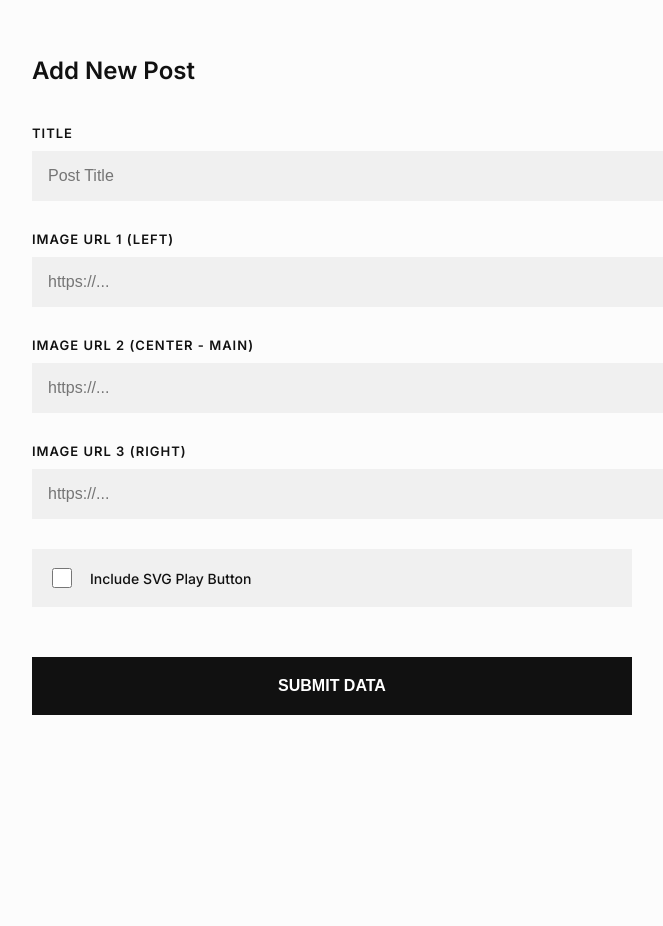
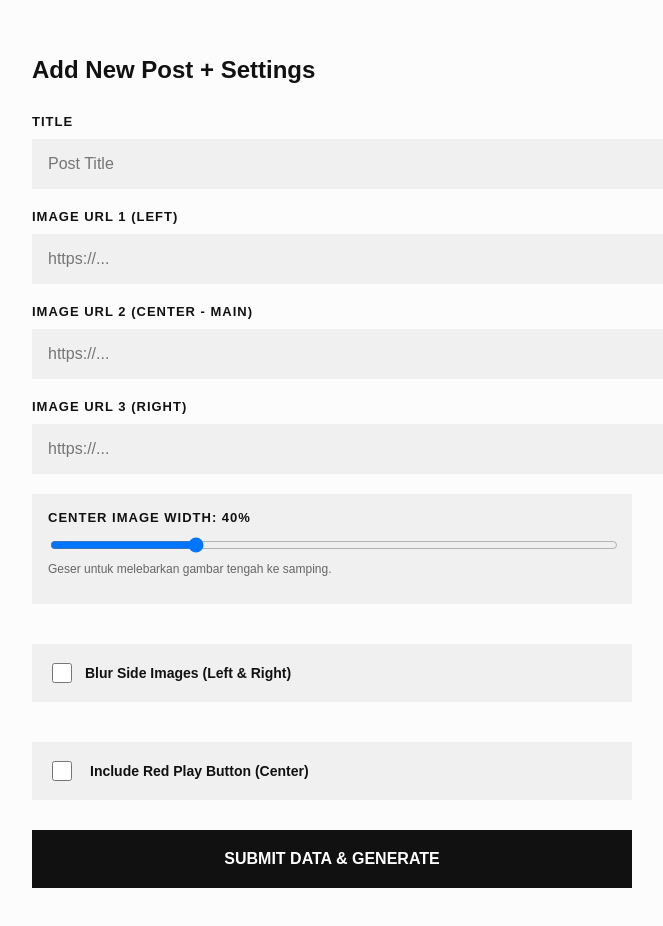
Before and after one commit to page-dotcom/cdn.images, a Next.js app: page / in a window 1280 px wide. Shown: the whole page, without its empty margins (308-971 px from the left). Before the commit the page ends 880 px from the top, so only its background shows below. Built offline with nearby package versions, Linux system fonts and the light colour scheme; no server answers.

Commit message:
Update page.tsx

```diff
--- a/app/page.tsx
+++ b/app/page.tsx
@@ -9,6 +9,12 @@ export default function Home() {
   const [img2, setImg2] = useState('');
   const [img3, setImg3] = useState('');
   const [play, setPlay] = useState(false);
+
+  // State baru untuk fitur Blur dan Lebar
+  const [blurSides, setBlurSides] = useState(false);
+  const [blurAmount, setBlurAmount] = useState(10); // Range 1-20
+  const [centerWidth, setCenterWidth] = useState(40); // Range 30-70 persen
+
   const [status, setStatus] = useState('');
   const [resultUrl, setResultUrl] = useState('');
 
@@ -17,7 +23,6 @@ export default function Home() {
     setStatus('Mengirim data...');
     setResultUrl('');
 
-    // Kirim data dan minta Supabase mengembalikan data yang baru masuk (.select())
     const { data, error } = await supabase
       .from('streamlite_posts')
       .insert([
@@ -26,117 +31,117 @@ export default function Home() {
           image_left: img1,
           image_center: img2,
           image_right: img3,
-          show_play: play
+          show_play: play,
+          // Masukkan settingan baru ke database
+          blur_sides: blurSides,
+          blur_amount: blurAmount,
+          center_width: centerWidth
         }
       ])
-      .select(); // <- Ini penting untuk mengambil ID yang baru terbuat
+      .select();
 
     if (error) {
       setStatus('Gagal: ' + error.message);
     } else if (data && data.length > 0) {
-      setStatus('Data berhasil disimpan!');
-
-      // Ambil ID dari data yang baru saja masuk
+      setStatus('Data berhasil disimpan! Tunggu sebentar...');
       const newId = data[0].id;
-
-      // Buat URL pendek yang rapi
+      // URL tetap bersih dan pendek
       const ogUrl = `/api/og?id=${newId}`;
       setResultUrl(ogUrl);
 
-      setTitle(''); setImg1(''); setImg2(''); setImg3(''); setPlay(false);
+      // Reset form (opsional)
+      // setTitle(''); setImg1(''); setImg2(''); setImg3(''); setPlay(false); setBlurSides(false); setCenterWidth(40);
     }
   };
 
+  // Style untuk label input
+  const labelStyle = { display: 'block', fontSize: '13px', fontWeight: 600, marginBottom: '10px', textTransform: 'uppercase', letterSpacing: '1px' as const };
+  // Style untuk input text
+  const inputStyle = { width: '100%', padding: '16px', backgroundColor: '#f0f0f0', border: 'none', borderRadius: 0, fontSize: '16px', outline: 'none' };
+  // Style untuk container checkbox/slider
+  const optionContainerStyle = { padding: '16px', backgroundColor: '#f0f0f0', marginBottom: '20px' };
+
   return (
-    <div style={{ display: 'flex', minHeight: '100vh', padding: '40px', justifyContent: 'center' }}>
+    <div style={{ display: 'flex', minHeight: '100vh', padding: '40px', justifyContent: 'center', fontFamily: 'sans-serif' }}>
       <div style={{ width: '100%', maxWidth: '600px' }}>
 
-        <h1 style={{ fontSize: '24px', fontWeight: 600, marginBottom: '40px' }}>
-          Add New Post
+        <h1 style={{ fontSize: '24px', fontWeight: 600, marginBottom: '30px' }}>
+          Add New Post + Settings
         </h1>
 
-        <form onSubmit={handleSubmit} style={{ display: 'flex', flexDirection: 'column', gap: '30px' }}>
+        <form onSubmit={handleSubmit} style={{ display: 'flex', flexDirection: 'column', gap: '20px' }}>
 
           <div>
-            <label style={{ display: 'block', fontSize: '13px', fontWeight: 600, marginBottom: '10px', textTransform: 'uppercase', letterSpacing: '1px' }}>Title</label>
-            <input
-              type="text"
-              value={title}
-              onChange={(e) => setTitle(e.target.value)}
-              placeholder="Post Title"
-              style={{ width: '100%', padding: '16px', backgroundColor: '#f0f0f0', border: 'none', borderRadius: 0, fontSize: '16px', outline: 'none' }}
-              required
-            />
+            <label style={labelStyle}>Title</label>
+            <input type="text" value={title} onChange={(e) => setTitle(e.target.value)} placeholder="Post Title" style={inputStyle} required />
           </div>
 
           <div>
-            <label style={{ display: 'block', fontSize: '13px', fontWeight: 600, marginBottom: '10px', textTransform: 'uppercase', letterSpacing: '1px' }}>Image URL 1 (Left)</label>
-            <input
-              type="url"
-              value={img1}
-              onChange={(e) => setImg1(e.target.value)}
-              placeholder="https://..."
-              style={{ width: '100%', padding: '16px', backgroundColor: '#f0f0f0', border: 'none', borderRadius: 0, fontSize: '16px', outline: 'none' }}
-              required
-            />
+            <label style={labelStyle}>Image URL 1 (Left)</label>
+            <input type="url" value={img1} onChange={(e) => setImg1(e.target.value)} placeholder="https://..." style={inputStyle} required />
           </div>
 
           <div>
-            <label style={{ display: 'block', fontSize: '13px', fontWeight: 600, marginBottom: '10px', textTransform: 'uppercase', letterSpacing: '1px' }}>Image URL 2 (Center - Main)</label>
-            <input
-              type="url"
-              value={img2}
-              onChange={(e) => setImg2(e.target.value)}
-              placeholder="https://..."
-              style={{ width: '100%', padding: '16px', backgroundColor: '#f0f0f0', border: 'none', borderRadius: 0, fontSize: '16px', outline: 'none' }}
-              required
-            />
+            <label style={labelStyle}>Image URL 2 (Center - Main)</label>
+            <input type="url" value={img2} onChange={(e) => setImg2(e.target.value)} placeholder="https://..." style={inputStyle} required />
           </div>
 
           <div>
-            <label style={{ display: 'block', fontSize: '13px', fontWeight: 600, marginBottom: '10px', textTransform: 'uppercase', letterSpacing: '1px' }}>Image URL 3 (Right)</label>
-            <input
-              type="url"
-              value={img3}
-              onChange={(e) => setImg3(e.target.value)}
-              placeholder="https://..."
-              style={{ width: '100%', padding: '16px', backgroundColor: '#f0f0f0', border: 'none', borderRadius: 0, fontSize: '16px', outline: 'none' }}
-              required
-            />
+            <label style={labelStyle}>Image URL 3 (Right)</label>
+            <input type="url" value={img3} onChange={(e) => setImg3(e.target.value)} placeholder="https://..." style={inputStyle} required />
+          </div>
+
+          {/* --- BAGIAN SETTING BARU --- */}
+          <div style={optionContainerStyle}>
+             <label style={labelStyle}>Center Image Width: {centerWidth}%</label>
+             <input
+                type="range" min="30" max="70" value={centerWidth}
+                onChange={(e) => setCenterWidth(parseInt(e.target.value))}
+                style={{ width: '100%', cursor: 'pointer' }}
+             />
+             <p style={{ fontSize: '12px', color: '#666', marginTop: '5px' }}>Geser untuk melebarkan gambar tengah ke samping.</p>
+          </div>
+
+          <div style={optionContainerStyle}>
+            <div style={{ display: 'flex', alignItems: 'center', gap: '10px', marginBottom: blurSides ? '15px' : '0' }}>
+                <input type="checkbox" checked={blurSides} onChange={(e) => setBlurSides(e.target.checked)} style={{ width: '20px', height: '20px', cursor: 'pointer' }} id="blurCheck"/>
+                <label htmlFor="blurCheck" style={{ fontSize: '14px', fontWeight: 600, cursor: 'pointer' }}>Blur Side Images (Left & Right)</label>
+            </div>
+
+            {/* Slider Blur Adjustment hanya muncul jika checkbox dicentang */}
+            {blurSides && (
+                <div>
+                 <label style={{...labelStyle, fontSize: '12px', marginBottom: '5px'}}>Blur Intensity: {blurAmount}px</label>
+                 <input
+                    type="range" min="1" max="30" value={blurAmount}
+                    onChange={(e) => setBlurAmount(parseInt(e.target.value))}
+                    style={{ width: '100%', cursor: 'pointer' }}
+                 />
+                </div>
+            )}
           </div>
 
           <div style={{ display: 'flex', alignItems: 'center', gap: '15px', padding: '16px', backgroundColor: '#f0f0f0' }}>
-            <input
-              type="checkbox"
-              checked={play}
-              onChange={(e) => setPlay(e.target.checked)}
-              style={{ width: '20px', height: '20px', border: 'none', borderRadius: 0, outline: 'none' }}
-            />
-            <label style={{ fontSize: '14px', fontWeight: 500 }}>Include SVG Play Button</label>
+            <input type="checkbox" checked={play} onChange={(e) => setPlay(e.target.checked)} style={{ width: '20px', height: '20px', cursor: 'pointer' }} id="playCheck"/>
+            <label htmlFor="playCheck" style={{ fontSize: '14px', fontWeight: 600, cursor: 'pointer' }}>Include Red Play Button (Center)</label>
           </div>
+          {/* --- END BAGIAN SETTING BARU --- */}
 
-          <button
-            type="submit"
-            style={{ marginTop: '20px', padding: '20px', backgroundColor: '#111', color: '#fff', border: 'none', borderRadius: 0, fontSize: '16px', fontWeight: 600, cursor: 'pointer', outline: 'none' }}>
-            SUBMIT DATA
+
+          <button type="submit" style={{ marginTop: '10px', padding: '20px', backgroundColor: '#111', color: '#fff', border: 'none', fontSize: '16px', fontWeight: 600, cursor: 'pointer' }}>
+            SUBMIT DATA & GENERATE
           </button>
 
-          {/* Status dan Hasil Link Gambar akan muncul di sini tanpa mengubah desain form */}
           {status && (
-            <div style={{ marginTop: '20px', padding: '16px', backgroundColor: resultUrl ? '#e6ffe6' : '#ffe6e6', color: '#111', fontSize: '14px', fontWeight: 500 }}>
+            <div style={{ marginTop: '20px', padding: '15px', backgroundColor: resultUrl ? '#d4edda' : '#f8d7da', color: resultUrl ? '#155724' : '#721c24', fontSize: '14px', fontWeight: 500 }}>
               {status}
             </div>
           )}
 
           {resultUrl && (
             <div style={{ marginTop: '10px' }}>
-              <a
-                href={resultUrl}
-                target="_blank"
-                rel="noreferrer"
-                style={{ display: 'inline-block', padding: '16px', backgroundColor: '#111', color: '#fff', textDecoration: 'none', fontSize: '14px', fontWeight: 600 }}
-              >
-                LIHAT GAMBAR HASIL GENERATE
+              <a href={resultUrl} target="_blank" rel="noreferrer" style={{ display: 'block', textAlign: 'center', padding: '15px', backgroundColor: '#111', color: '#fff', textDecoration: 'none', fontSize: '14px', fontWeight: 700 }}>
+                KLIK UNTUK MELIHAT HASIL GAMBAR
               </a>
             </div>
           )}
```
